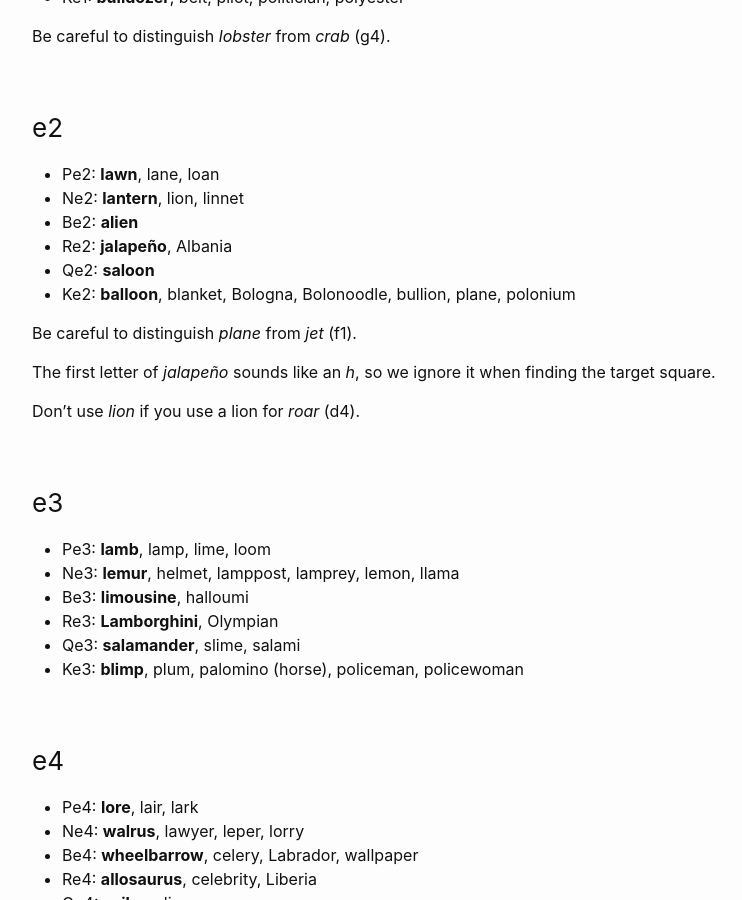
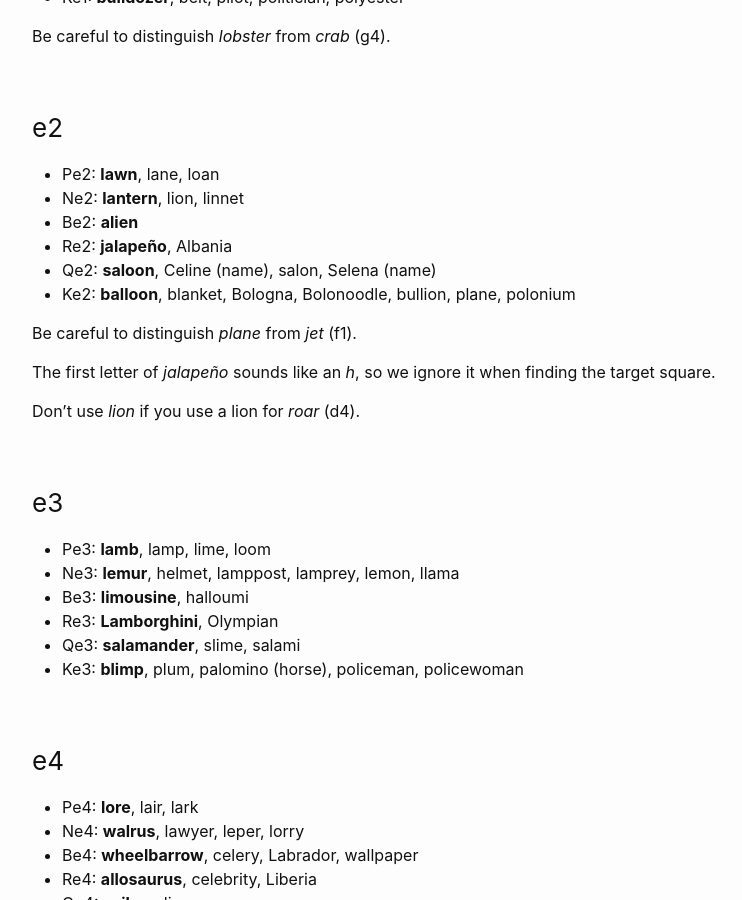
Before and after one commit to liontailedmacaque/liontailedmacaque.github.io, a Jekyll site: the page built from chessmemorypalace/picturewords.md, in a window 1280 px wide and 900 px high, scrolled down 9233 px. Shown: the whole window, without its empty margins (238-980 px from the left). Built offline with Jekyll 4.4.1, drawn with Linux system fonts in a browser that asks for light colours.

Commit message:
Update picturewords.md

```diff
--- a/chessmemorypalace/picturewords.md
+++ b/chessmemorypalace/picturewords.md
@@ -429,7 +429,7 @@ Be careful to distinguish *lobster* from *crab* (g4).
 - Ne2: **lantern**, lion, linnet
 - Be2: **alien**
 - Re2: **jalapeño**, Albania
-- Qe2: **saloon**
+- Qe2: **saloon**, Celine (name), salon, Selena (name)
 - Ke2: **balloon**, blanket, Bologna, Bolonoodle, bullion, plane, polonium
 
 
```
